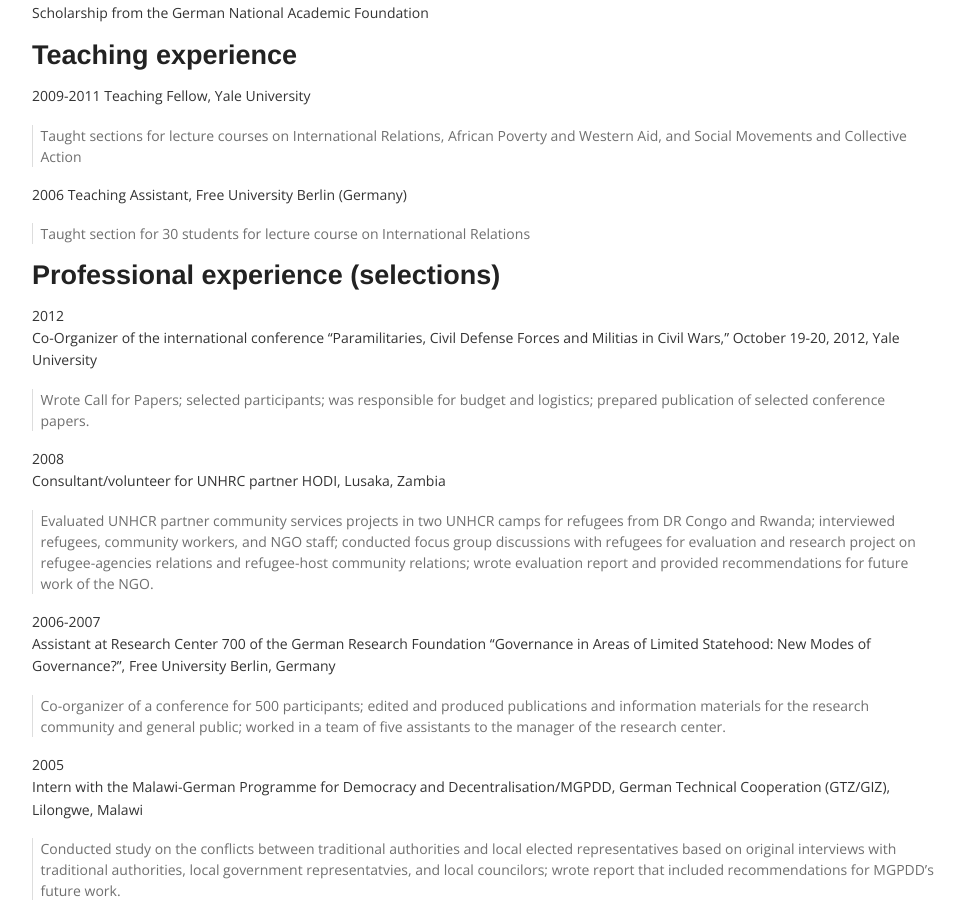
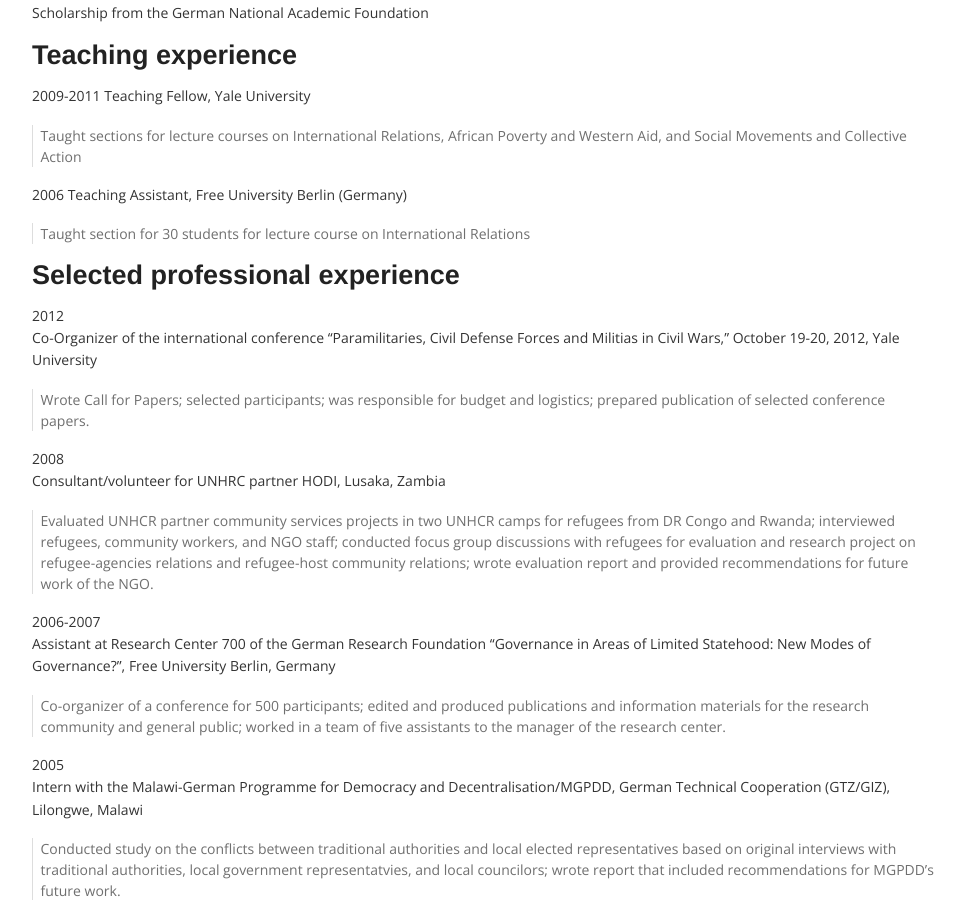
Before and after one commit to corinnajentzsch/corinnajentzsch.github.io, a Jekyll site: the page built from cv.md, in a window 1280 px wide and 900 px high, scrolled down 1240 px. Shown: the whole window, without its empty margins (153-1118 px from the left). Built offline with Jekyll 4.4.1, drawn with Linux system fonts in a browser that asks for light colours; nearby versions of some CDN libraries; library files that are not in the unit come from our copies.

Commit message:
Updated cv.md

```diff
--- a/cv.md
+++ b/cv.md
@@ -60,7 +60,7 @@ Teaching Assistant, Free University Berlin (Germany)
 
 > Taught section for 30 students for lecture course on International Relations
 
-### Professional experience (selections)
+### Selected professional experience
 
 2012
 Co-Organizer of the international conference “Paramilitaries, Civil Defense Forces and Militias in Civil Wars,” October 19-20, 2012, Yale University
```
